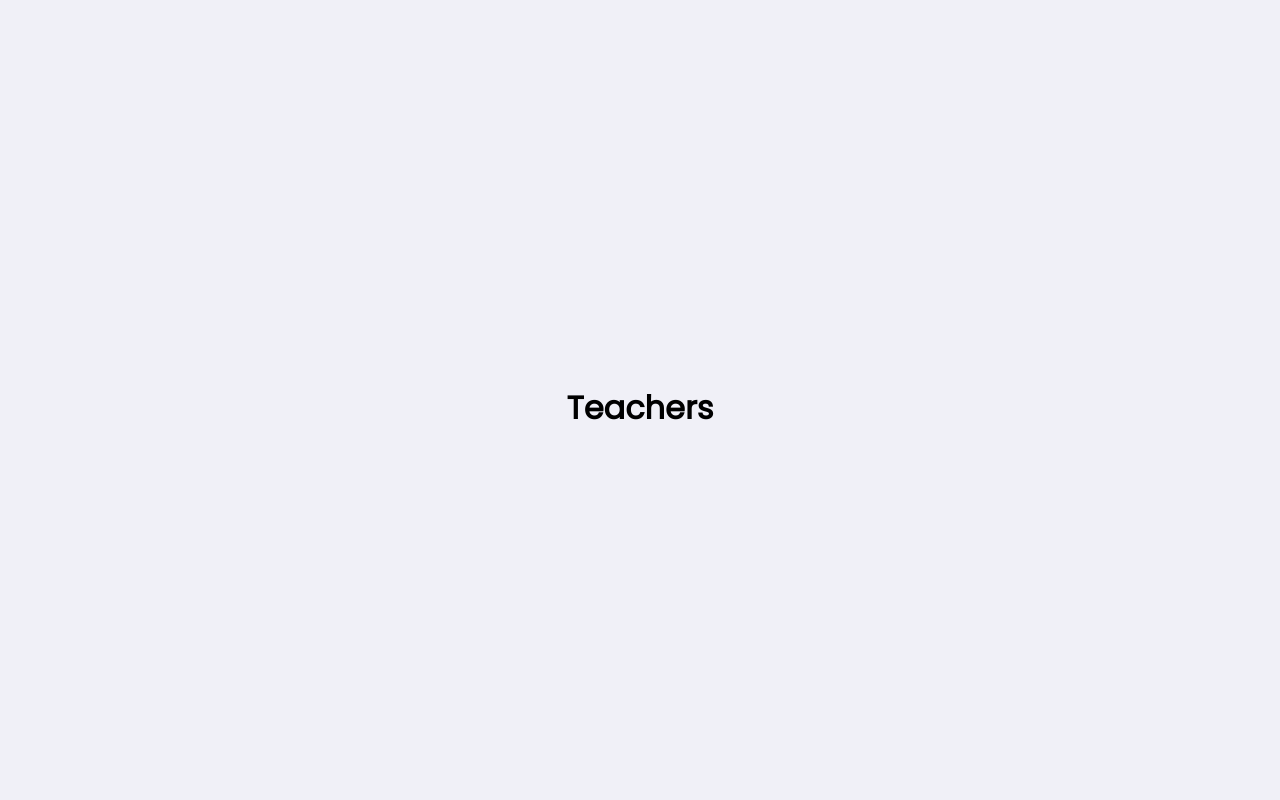
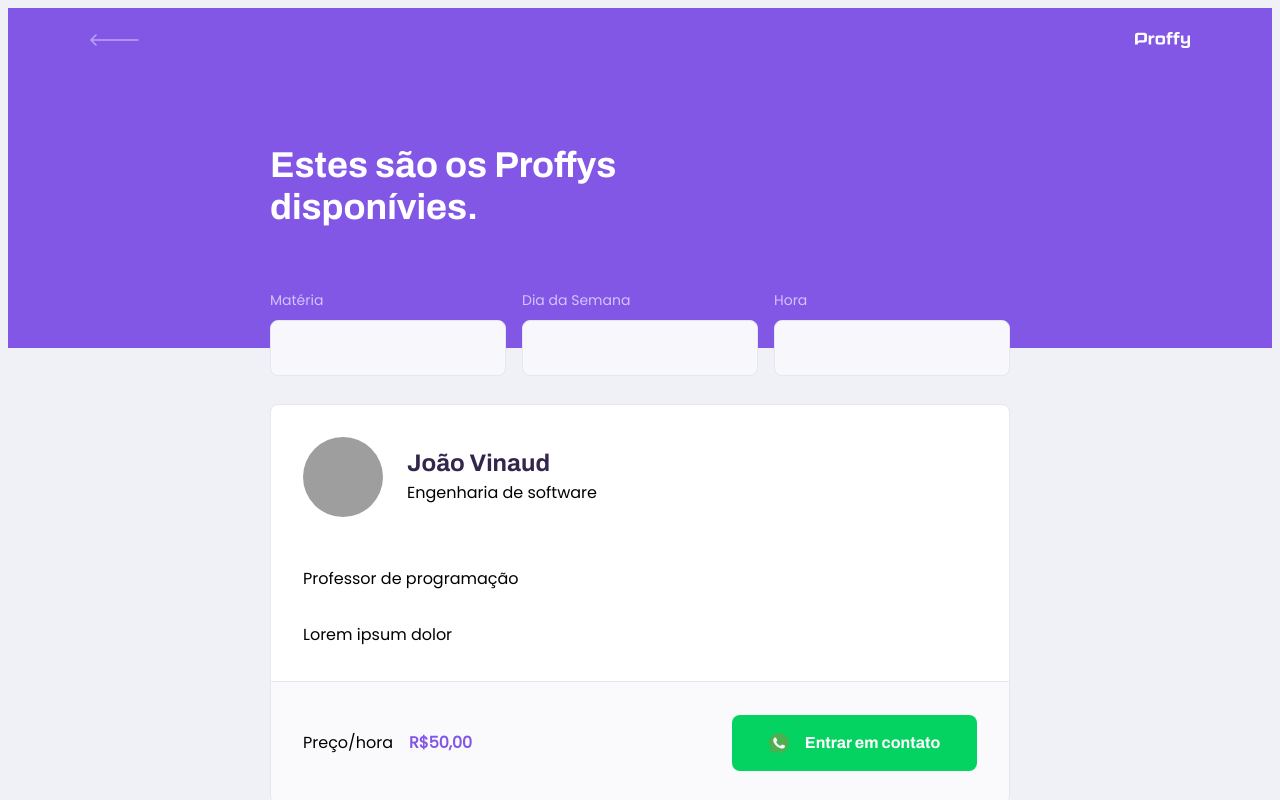
Before and after one commit to vinaud/NLW2-Proffy, a React (Create React App) app in the folder web/: page /study in a window 1280 px wide. Shown: the top 800 px of the page. Built offline with nearby package versions, Linux system fonts and the light colour scheme; grey boxes are pictures that could not be loaded.

Commit message:
Layout das páginas e componentes de páginas

```diff
--- /dev/null
+++ b/web/src/components/PageHeader/index.tsx
@@ -0,0 +1,33 @@
+import React from 'react';
+import { Link } from 'react-router-dom';
+import logoImg from '../../assets/images/logo.svg';
+import backIcon from '../../assets/images/icons/back.svg';
+
+import './styles.css';
+
+interface PageHeaderProps {
+  title: string;
+}
+
+const PageHeader: React.FC<PageHeaderProps> = ({title, children}) => {
+    return(
+        <header className="page-header">
+      <div className="top-bar-container">
+        <Link to="/">
+          <img src={backIcon} alt="Voltar"/>
+        </Link>
+
+        <img src={logoImg} alt="Proffy"/>
+      </div>
+
+      <div className="header-content">
+        <strong>{title}</strong>
+        {children}
+      </div>
+    </header>
+    )
+
+}
+
+
+export default PageHeader;
--- /dev/null
+++ b/web/src/components/PageHeader/styles.css
@@ -0,0 +1,66 @@
+.page-header {
+    display: flex;
+    flex-direction: column;
+    background: var(--color-primary)
+  }
+
+  .page-header .top-bar-container {
+    width: 90%;
+    margin: 0 auto;
+    display: flex;
+    align-items: center;
+    justify-content: space-between;
+    color: var(--color-text-in-primary);
+    padding: 1.6rem 0;
+  }
+
+  .page-header .top-bar-container a {
+    height: 3.2rem;
+    transition: opacity 0.2s;
+  }
+
+  .page-header .top-bar-container a:hover {
+    opacity: 0.6;
+  }
+
+  .page-header .top-bar-container > img {
+    height: 1.6rem;
+  }
+
+  .page-header .header-content {
+    width: 90%;
+    margin: 0 auto;
+    position: relative;
+    margin: 3.2rem auto;
+  }
+
+  .page-header .header-content strong {
+    font: 700 3.6rem Archivo;
+    line-height: 4.2rem;
+    color: var(--color-title-in-primary);
+  }
+
+  @media (min-width: 700px) {
+    .page-header {
+      height: 340px;
+    }
+
+    .page-header .top-bar-container {
+      max-width: 1100px;
+    }
+
+    .page-header .header-content {
+      flex: 1;
+      max-width: 740px;
+      margin: 0 auto;
+      padding-bottom: 48px;
+      display: flex;
+      flex-direction: column;
+      justify-content: center;
+      align-items: flex-start;
+    }
+
+    .page-header .header-content strong {
+      max-width: 350px;
+    }
+  }
--- /dev/null
+++ b/web/src/components/TeacherItem/index.tsx
@@ -0,0 +1,38 @@
+import React from 'react';
+
+import './styles.css';
+import whatsappIcon from '../../assets/images/icons/whatsapp.svg';
+
+
+function TeacherItem(){
+    return(
+        <article className="teacher-item">
+      <header>
+        <img src="https://avatars3.githubusercontent.com/u/4031158?s=460&u=5289aea87a807ca2146c7aaf127526ee3435c533&v=4" alt="Diego Fernandes"/>
+        <div>
+          <strong>João Vinaud</strong>
+          <span>Engenharia de software</span>
+        </div>
+      </header>
+
+      <p>
+        Professor de programação
+        <br/><br/>
+        Lorem ipsum dolor
+      </p>
+
+      <footer>
+        <p>
+          Preço/hora
+          <strong>R$50,00</strong>
+        </p>
+        <button type="button">
+          <img src={whatsappIcon} alt="Whatsapp"/>
+          Entrar em contato
+        </button>
+      </footer>
+    </article>
+    )
+    }
+
+export default TeacherItem
--- /dev/null
+++ b/web/src/components/TeacherItem/styles.css
@@ -0,0 +1,104 @@
+.teacher-item {
+    background: var(--color-box-base);
+    border: 1px solid var(--color-line-in-white);
+    border-radius: 0.8rem;
+    margin-top: 2.4rem;
+    overflow: hidden;
+  }
+
+  .teacher-item header {
+    padding: 3.2rem 2rem;
+    display: flex;
+    align-items: center;
+  }
+
+  .teacher-item header img {
+    width: 8rem;
+    height: 8rem;
+    border-radius: 50%;
+  }
+
+  .teacher-item header div {
+    margin-left: 2.4rem;
+  }
+
+  .teacher-item header div strong {
+    font: 700 2.4rem Archivo;
+    display: block;
+    color: var(--color-text-title);
+  }
+
+  .teacher-item header div span {
+    font-size: 1.6rem;
+    display: block;
+    margin-top: 0.4rem;
+  }
+
+  .teacher-item > p {
+    padding: 0 2rem;
+    font-size: 1.6rem;
+    line-height: 2.8rem;
+  }
+
+  .teacher-item footer {
+    padding: 3.2rem;
+    background: var(--color-box-footer);
+    border-top: 1px solid var(--color-line-in-white);
+    margin-top: 3.2rem;
+
+    display: flex;
+    align-items: center;
+    justify-content: space-between;
+  }
+
+  .teacher-item footer p strong {
+    color: var(--color-primary);
+    font-size: 1.6rem;
+    display: block;
+  }
+
+  .teacher-item footer button {
+    width: 20rem;
+    height: 5.6rem;
+    background: var(--color-secundary);
+    color: var(--color-button-text);
+    border: none;
+    border-radius: 0.8rem;
+    cursor: pointer;
+    font: 700 1.4rem Archivo;
+    display: flex;
+    align-items: center;
+    justify-content: space-evenly;
+
+    transition: 0.2s;
+  }
+
+  .teacher-item footer button:hover {
+    background: var(--color-secundary-dark);
+  }
+
+  @media (min-width: 700px) {
+    .teacher-item header,
+    .teacher-item footer {
+      padding: 3.2rem;
+    }
+
+    .teacher-item > p {
+      padding: 0 3.2rem;
+    }
+
+    .teacher-item footer p strong {
+      display: initial;
+      margin-left: 1.6rem;
+    }
+
+    .teacher-item footer button {
+      width: 24.5rem;
+      font-size: 1.6rem;
+      justify-content: center;
+    }
+
+    .teacher-item footer button img {
+      margin-right: 1.6rem;
+    }
+  }
--- a/web/src/pages/TeacherList/index.tsx
+++ b/web/src/pages/TeacherList/index.tsx
@@ -1,10 +1,37 @@
 import React from 'react';
+import PageHeader from '../../components/PageHeader';
+import TeacherItem from '../../components/TeacherItem';
+import './styles.css';
 
 function TeacherList(){
     return(
-        <div>
-            <h1> Teachers </h1>
-        </div>
+        <div id="page-teacher-list" className="contaienr">
+      <PageHeader title="Estes são os Proffys disponívies.">
+        <form id="search-teachers">
+          <div className="input-block">
+            <label htmlFor="subject">Matéria</label>
+            <input type="text" id="subject" />
+          </div>
+
+          <div className="input-block">
+            <label htmlFor="week-day">Dia da Semana</label>
+            <input type="text" id="week-day" />
+          </div>
+
+          <div className="input-block">
+            <label htmlFor="time">Hora</label>
+            <input type="text" id="time" />
+          </div>
+        </form>
+      </PageHeader>
+
+      <main>
+        <TeacherItem />
+        <TeacherItem />
+        <TeacherItem />
+        <TeacherItem />
+      </main>
+    </div>
     )
 }
 
--- a/web/src/pages/TeacherList/styles.css
+++ b/web/src/pages/TeacherList/styles.css
@@ -0,0 +1,76 @@
+#page-teacher-list {
+    width: 100vw;
+    height: 100vh;
+  }
+
+  #search-teachers {
+    margin-top: 3.2rem;
+  }
+
+  #search-teachers label {
+    color: var(--color-text-in-primary);
+  }
+
+  #search-teachers .input-block {
+    position: relative;
+  }
+
+  #search-teachers .input-block + .input-block {
+    margin-top: 1.4rem;
+  }
+
+  #search-teachers .input-block label {
+    font-size: 1.4rem;
+  }
+
+  #search-teachers .input-block input {
+    width: 100%;
+    height: 5.6rem;
+    margin-top: 0.8rem;
+    border-radius: 0.8rem;
+    background: var(--color-input-background);
+    border: 1px solid var(--color-line-in-white);
+    outline: none;
+    padding: 0 1.6rem;
+    font: 1.6rem Archivo;
+  }
+
+  #search-teachers .input-block:focus-within::after {
+    width: calc(100% - 3.2rem);
+    height: 2px;
+    content: '';
+    background: var(--color-primary-light);
+    position: absolute;
+    left: 1.6rem;
+    right: 1.6rem;
+    bottom: 0;
+  }
+
+  #page-teacher-list main {
+    margin: 3.2rem auto;
+    width: 90%;
+  }
+
+  @media (min-width: 700px) {
+    #page-teacher-list {
+      max-width: 100%;
+    }
+
+    #search-teachers {
+      display: grid;
+      grid-template-columns: repeat(3, 1fr);
+      column-gap: 16px;
+      position: absolute;
+      bottom: -28px;
+    }
+
+    #search-teachers .input-block + .input-block {
+      margin-top: 0;
+    }
+
+    #page-teacher-list main {
+      padding: 3.2rem 0;
+      max-width: 740px;
+      margin: 0 auto;
+    }
+  }
```
Also changed, not shown: web/src/pages/TeacherForm/styles.css (added).
